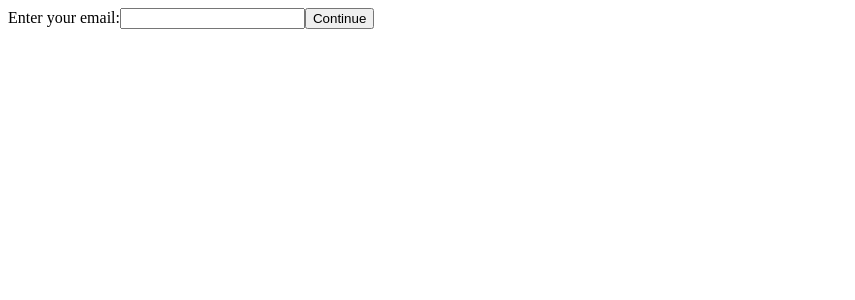
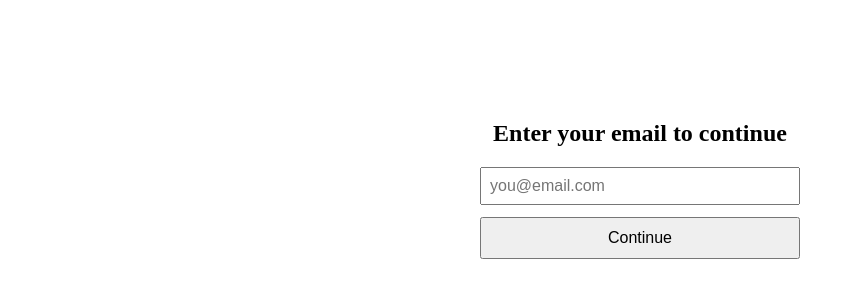
Before and after one commit to Newman400/adobe-readers, a Next.js app in the folder my-redirect-app-html-ready/: page / in a window 1280 px wide. Shown: the top 300 px of the page, without its empty margins (0-855 px from the left). Built offline with nearby package versions, Linux system fonts and the light colour scheme.

Commit message:
Enhance email form layout and styling
Updated the email input form with improved styling and layout.

```diff
--- a/my-redirect-app-html-ready/pages/index.js
+++ b/my-redirect-app-html-ready/pages/index.js
@@ -2,19 +2,28 @@ import { useState } from 'react';
 
 export default function Home() {
   const [email, setEmail] = useState('');
+
   const handleSubmit = (e) => {
     e.preventDefault();
     if (email && email.includes('@')) {
       window.location.href = `/api/redirect?smn=${encodeURIComponent(email)}`;
     }
   };
+
   return (
-    <form onSubmit={handleSubmit}>
-      <label>
-        Enter your email:
-        <input type="email" value={email} onChange={e => setEmail(e.target.value)} required />
-      </label>
-      <button type="submit">Continue</button>
-    </form>
+    <main style={{ display: 'flex', flexDirection: 'column', alignItems: 'center', marginTop: 100 }}>
+      <h2>Enter your email to continue</h2>
+      <form onSubmit={handleSubmit} style={{ display: 'flex', flexDirection: 'column', gap: 12 }}>
+        <input
+          type="email"
+          placeholder="you@email.com"
+          value={email}
+          onChange={e => setEmail(e.target.value)}
+          required
+          style={{ padding: 8, fontSize: 16, minWidth: 300 }}
+        />
+        <button type="submit" style={{ padding: 10, fontSize: 16 }}>Continue</button>
+      </form>
+    </main>
   );
 }
```
